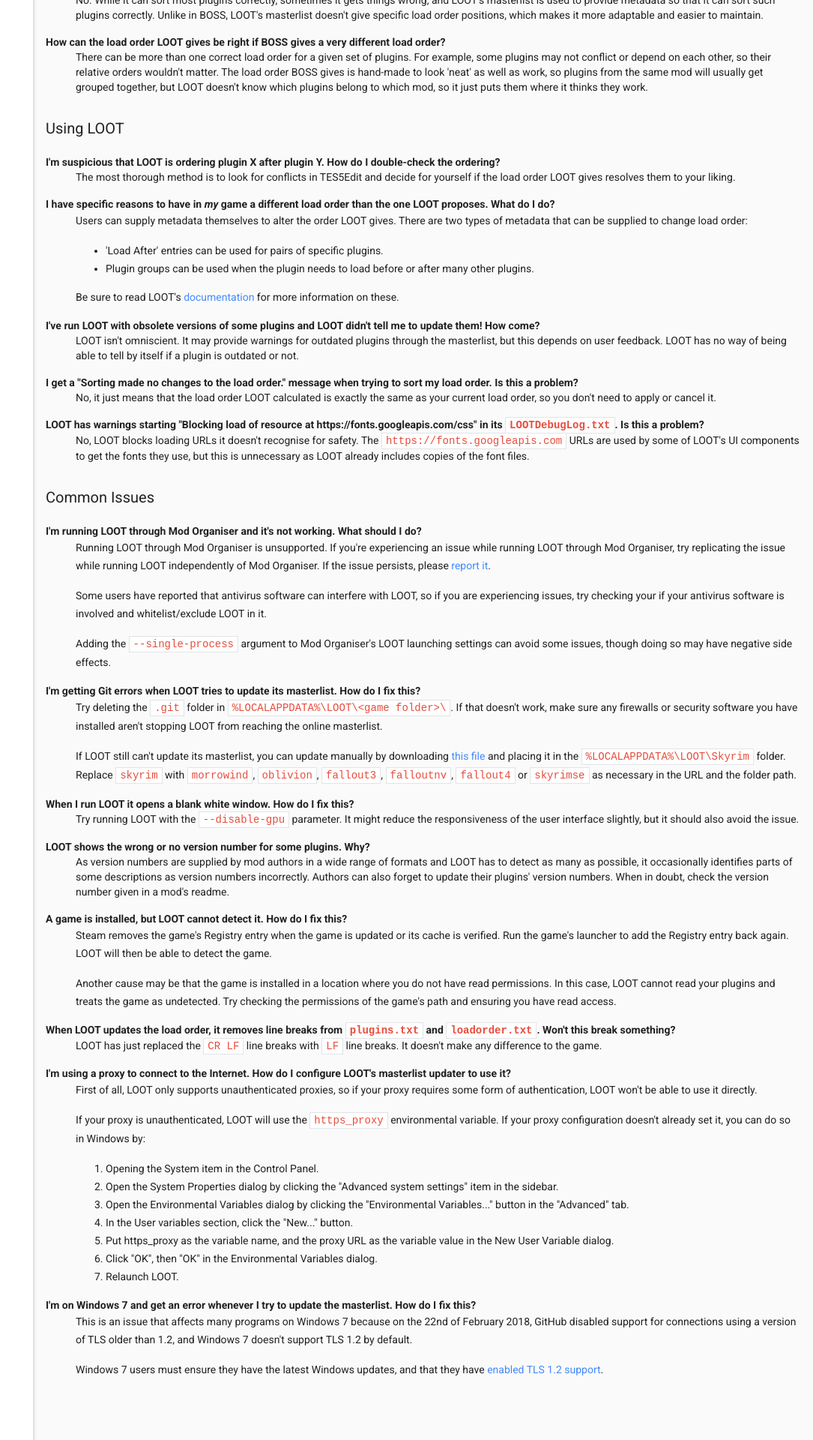
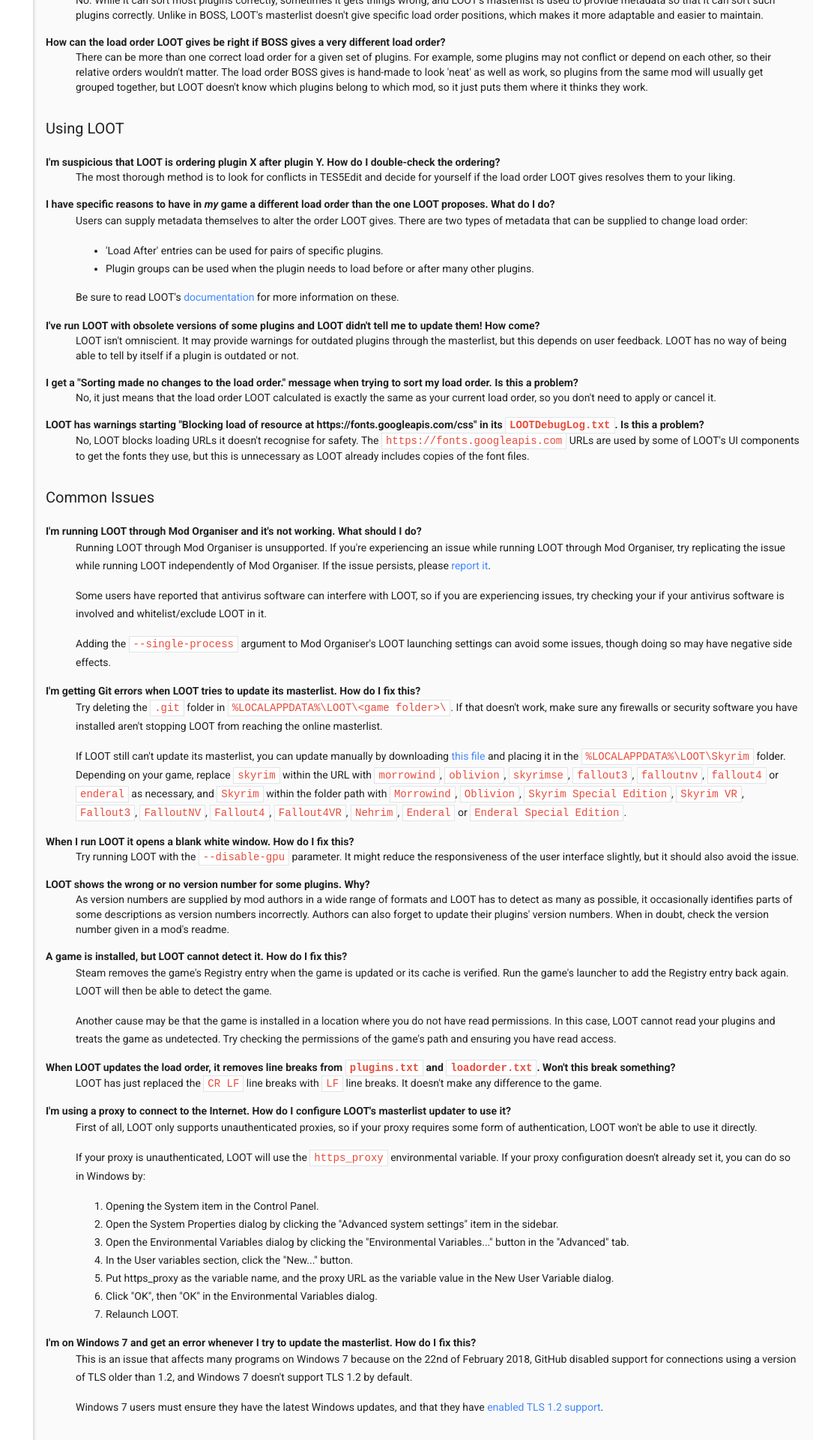
Before and after one commit to loot/loot.github.io, a Jekyll site: the page built from docs/help/LOOT-FAQs.html, in a window 1280 px wide. Shown: the part 1488-3408 px from the top of the page at 75% size, without its empty margins (195-1280 px from the left). Built offline with Jekyll 4.4.1, drawn with Linux system fonts in a browser that asks for light colours; nearby versions of some CDN libraries.

Commit message:
Update LOOT-FAQs.html (#84)
* Update LOOT-FAQs.html
* Add further game entries

```diff
--- a/docs/help/LOOT-FAQs.html
+++ b/docs/help/LOOT-FAQs.html
@@ -129,7 +129,7 @@
   <dd>
     <p>Try deleting the <code>.git</code> folder in <code>%LOCALAPPDATA%\LOOT\&lt;game folder&gt;\</code>. If that doesn't work, make sure any firewalls or security software you have installed aren't stopping LOOT from reaching the online masterlist.</p>
 
-    <p>If LOOT still can't update its masterlist, you can update manually by downloading <a href="https://raw.githubusercontent.com/loot/skyrim/v0.15/masterlist.yaml">this file</a> and placing it in the <code>%LOCALAPPDATA%\LOOT\Skyrim</code> folder. Replace <code>skyrim</code> with <code>morrowind</code>, <code>oblivion</code>, <code>fallout3</code>, <code>falloutnv</code>, <code>fallout4</code> or <code>skyrimse</code> as necessary in the URL and the folder path.</p>
+    <p>If LOOT still can't update its masterlist, you can update manually by downloading <a href="https://raw.githubusercontent.com/loot/skyrim/v0.15/masterlist.yaml">this file</a> and placing it in the <code>%LOCALAPPDATA%\LOOT\Skyrim</code> folder. Depending on your game, replace <code>skyrim</code> within the URL with <code>morrowind</code>, <code>oblivion</code>, <code>skyrimse</code>, <code>fallout3</code>, <code>falloutnv</code>, <code>fallout4</code> or <code>enderal</code> as necessary, and <code>Skyrim</code> within the folder path with <code>Morrowind</code>, <code>Oblivion</code>, <code>Skyrim Special Edition</code>, <code>Skyrim VR</code>, <code>Fallout3</code>, <code>FalloutNV</code>, <code>Fallout4</code>, <code>Fallout4VR</code>, <code>Nehrim</code>, <code>Enderal</code> or <code>Enderal Special Edition</code>.</p>
   </dd>
 
   <dt id="blank-window">When I run LOOT it opens a blank white window. How do I fix this?</dt>
```
